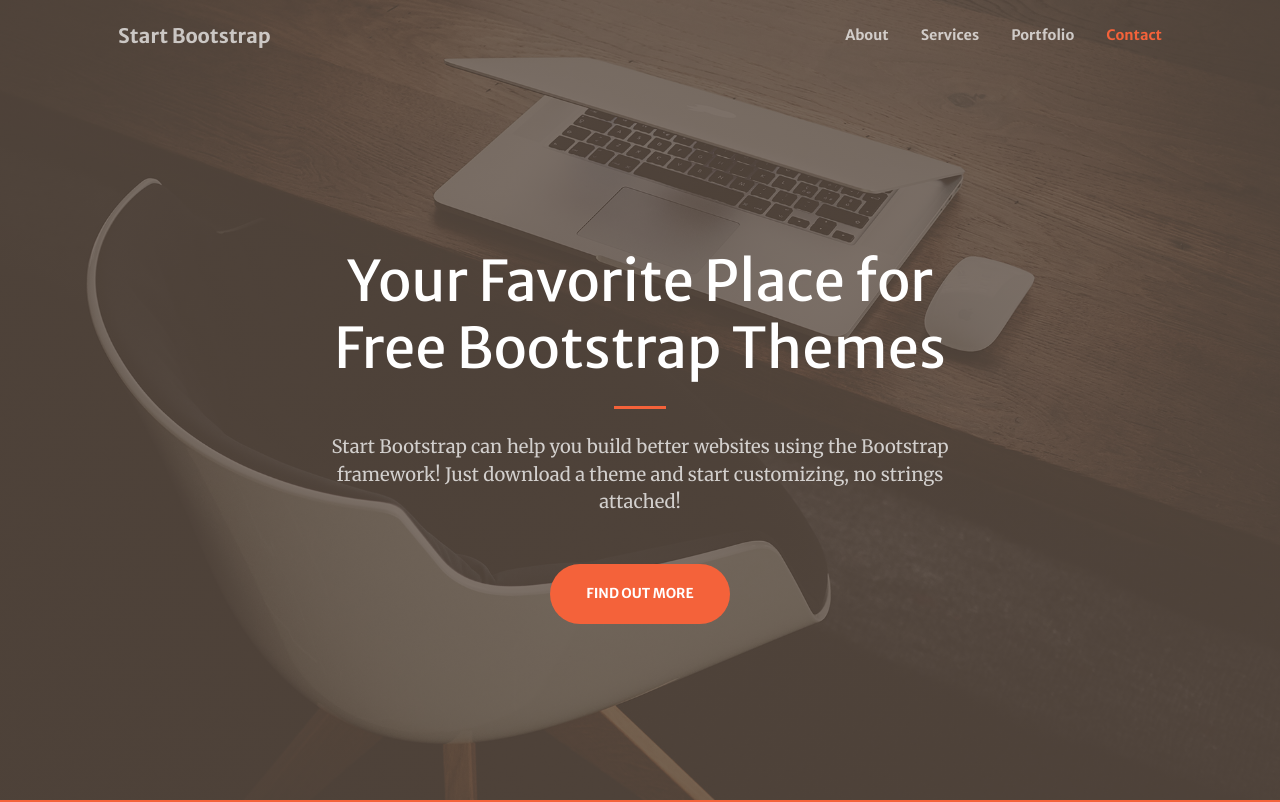
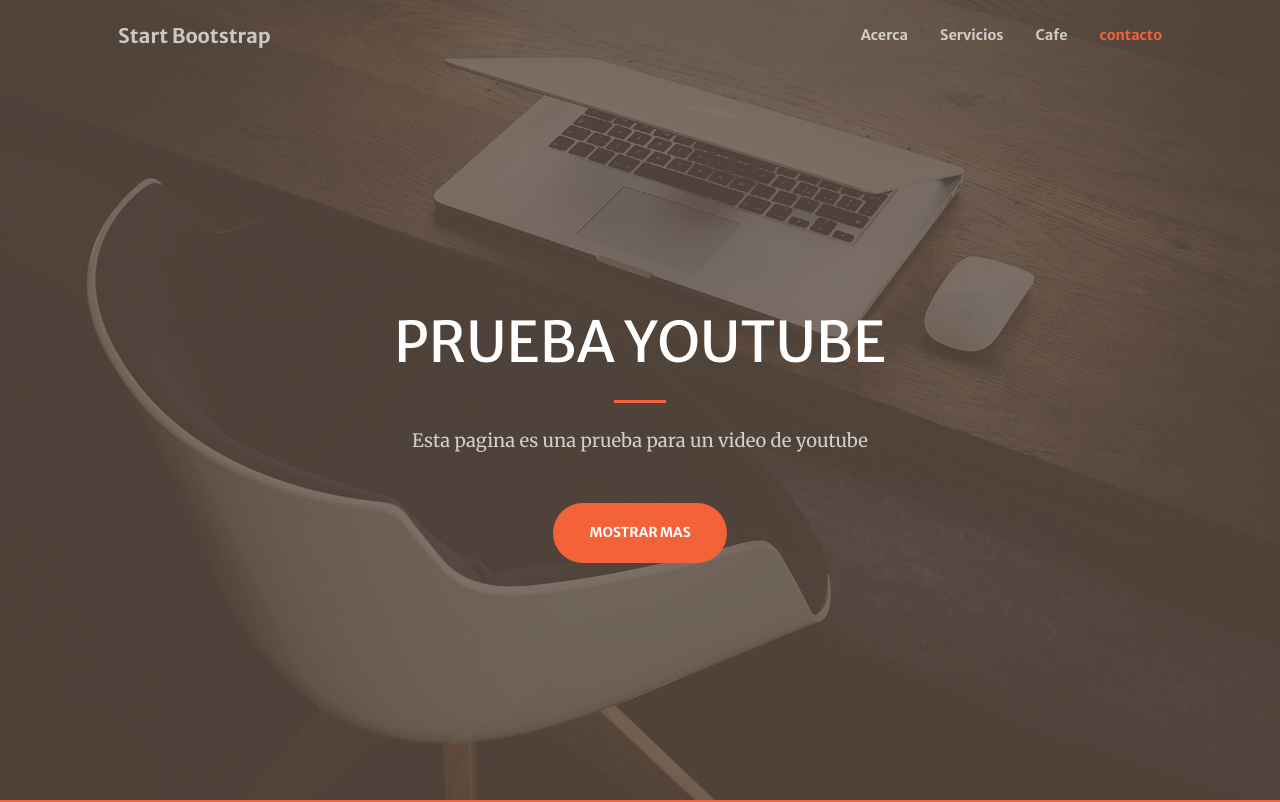
Before and after one commit to Rodrigo123566/Youtube, a plain HTML site: page index.html in a window 1280 px wide. Shown: the top 802 px of the page. Drawn offline with nearby package versions, Linux system fonts and the light colour scheme; some packages are replaced by stand-ins of ours; a script that the page names is missing.

Commit message:
Update index.html

```diff
--- a/index.html
+++ b/index.html
@@ -5,7 +5,7 @@
         <meta name="viewport" content="width=device-width, initial-scale=1, shrink-to-fit=no" />
         <meta name="description" content="" />
         <meta name="author" content="" />
-        <title>Creative - Start Bootstrap Theme</title>
+        <title>Prueba youtube</title>
         <!-- Favicon-->
         <link rel="icon" type="image/x-icon" href="assets/favicon.ico" />
         <!-- Bootstrap Icons-->
@@ -26,10 +26,10 @@
                 <button class="navbar-toggler navbar-toggler-right" type="button" data-bs-toggle="collapse" data-bs-target="#navbarResponsive" aria-controls="navbarResponsive" aria-expanded="false" aria-label="Toggle navigation"><span class="navbar-toggler-icon"></span></button>
                 <div class="collapse navbar-collapse" id="navbarResponsive">
                     <ul class="navbar-nav ms-auto my-2 my-lg-0">
-                        <li class="nav-item"><a class="nav-link" href="#about">About</a></li>
-                        <li class="nav-item"><a class="nav-link" href="#services">Services</a></li>
-                        <li class="nav-item"><a class="nav-link" href="#portfolio">Portfolio</a></li>
-                        <li class="nav-item"><a class="nav-link" href="#contact">Contact</a></li>
+                        <li class="nav-item"><a class="nav-link" href="#about">Acerca</a></li>
+                        <li class="nav-item"><a class="nav-link" href="#services">Servicios</a></li>
+                        <li class="nav-item"><a class="nav-link" href="#portfolio">Cafe</a></li>
+                        <li class="nav-item"><a class="nav-link" href="#contact">contacto</a></li>
                     </ul>
                 </div>
             </div>
@@ -39,12 +39,12 @@
             <div class="container px-4 px-lg-5 h-100">
                 <div class="row gx-4 gx-lg-5 h-100 align-items-center justify-content-center text-center">
                     <div class="col-lg-8 align-self-end">
-                        <h1 class="text-white font-weight-bold">Your Favorite Place for Free Bootstrap Themes</h1>
+                        <h1 class="text-white font-weight-bold">PRUEBA YOUTUBE </h1>
                         <hr class="divider" />
                     </div>
                     <div class="col-lg-8 align-self-baseline">
-                        <p class="text-white-75 mb-5">Start Bootstrap can help you build better websites using the Bootstrap framework! Just download a theme and start customizing, no strings attached!</p>
-                        <a class="btn btn-primary btn-xl" href="#about">Find Out More</a>
+                        <p class="text-white-75 mb-5">Esta pagina es una prueba para un video de youtube </p>
+                        <a class="btn btn-primary btn-xl" href="#about">Mostrar mas </a>
                     </div>
                 </div>
             </div>
```
